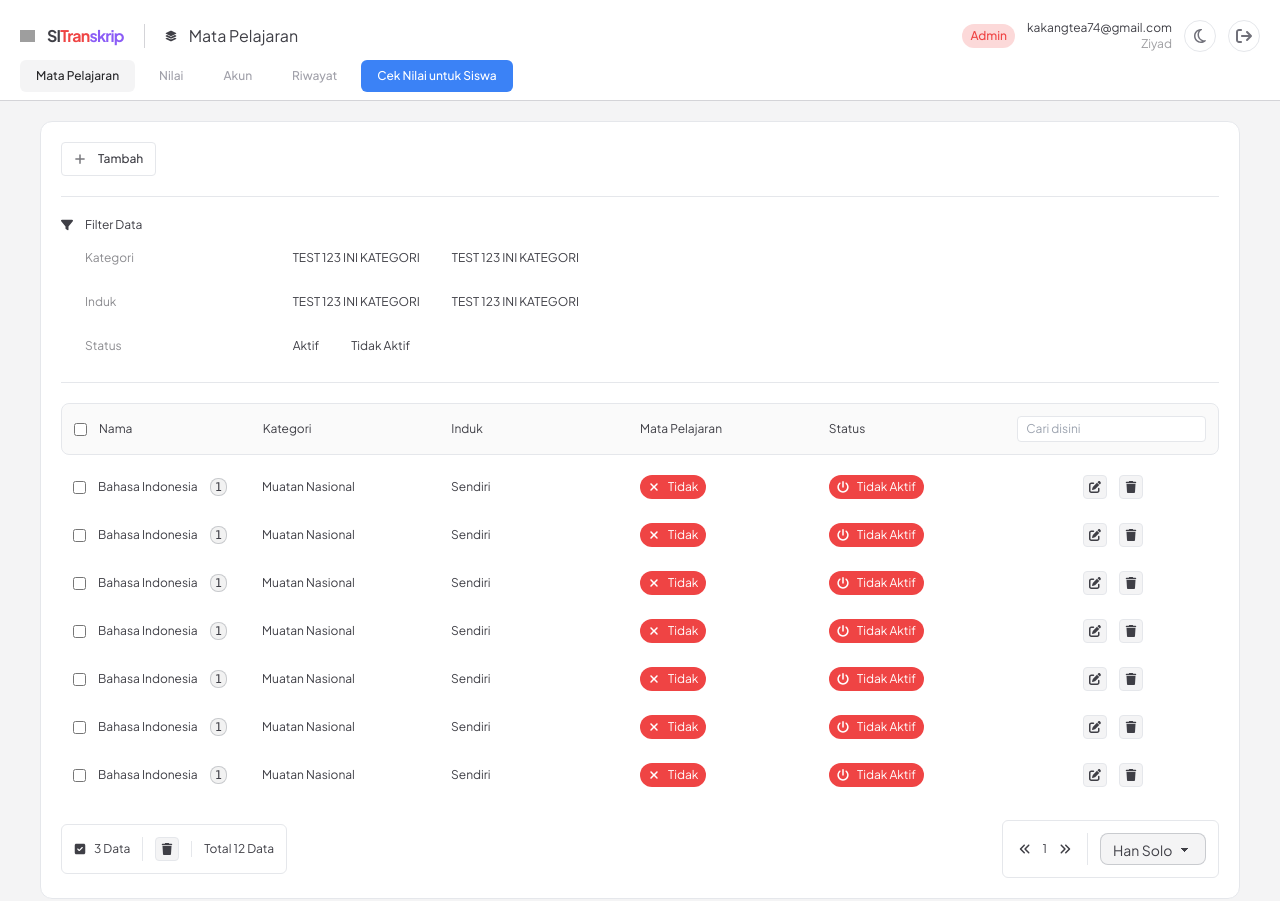
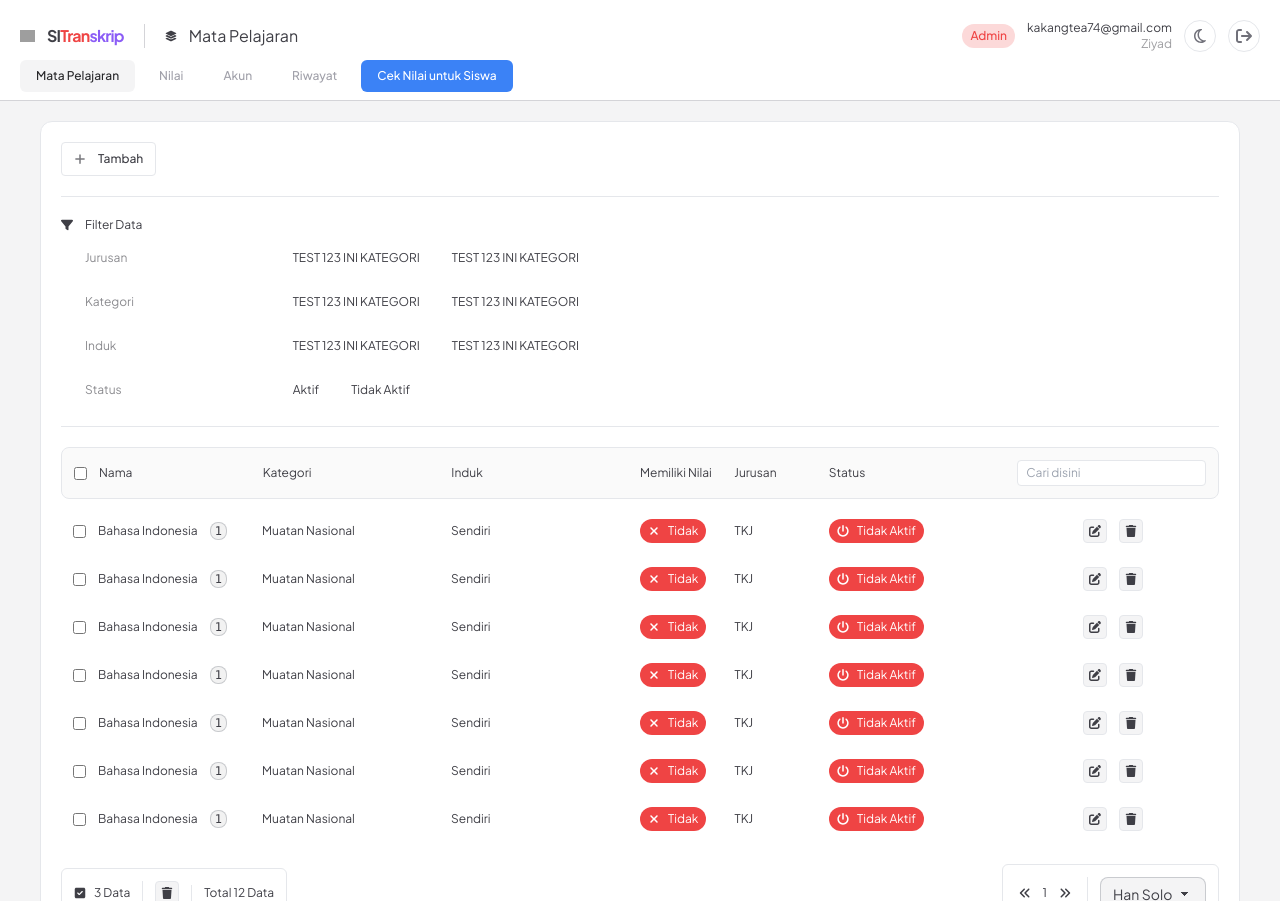
Before and after one commit to ZiyadZK/transkrippu-web, a Next.js app: page /matapelajaran in a window 1280 px wide. Built offline with nearby package versions, Linux system fonts and the light colour scheme; grey boxes are pictures that could not be loaded.

Commit message:
adding jurusan

```diff
--- a/src/app/matapelajaran/page.jsx
+++ b/src/app/matapelajaran/page.jsx
@@ -114,6 +114,19 @@ export default function MataPelajaranPage() {
                         <div className="space-y-3 w-full">
                             <div className="flex flex-col md:flex-row md:items-center gap-2 w-full">
                                 <div className="w-full md:w-1/6 opacity-60">
+                                    Jurusan
+                                </div>
+                                <div className="w-full md:w-5/6 flex items-center gap-2 relative overflow-auto">
+                                    <button type="button" className="flex flex-shrink-0 items-center w-fit gap-3 px-3 py-2 rounded-md hover:bg-zinc-800">
+                                        TEST 123 INI KATEGORI
+                                    </button>
+                                    <button type="button" className="flex flex-shrink-0 items-center w-fit gap-3 px-3 py-2 rounded-md hover:bg-zinc-800">
+                                        TEST 123 INI KATEGORI
+                                    </button>
+                                </div>
+                            </div>
+                            <div className="flex flex-col md:flex-row md:items-center gap-2 w-full">
+                                <div className="w-full md:w-1/6 opacity-60">
                                     Kategori
                                 </div>
                                 <div className="w-full md:w-5/6 flex items-center gap-2 relative overflow-auto">
@@ -167,8 +180,11 @@ export default function MataPelajaranPage() {
                             <div className="col-span-2 hidden md:flex items-center gap-3">
                                 Induk
                             </div>
-                            <div className="col-span-2 hidden md:flex items-center gap-3">
-                                Mata Pelajaran
+                            <div className="col-span-1 hidden md:flex items-center gap-3">
+                                Memiliki Nilai
+                            </div>
+                            <div className="col-span-1 hidden md:flex items-center gap-3">
+                                Jurusan
                             </div>
                             <div className="col-span-2 hidden md:flex items-center gap-3">
                                 Status
@@ -192,11 +208,14 @@ export default function MataPelajaranPage() {
                                 <div className="col-span-2 hidden md:flex items-center gap-3">
                                     Sendiri
                                 </div>
-                                <div className="col-span-2 hidden md:flex items-center gap-1">
+                                <div className="col-span-1 hidden md:flex items-center gap-1">
                                     <button type="button" className="px-2 py-1 rounded-full bg-red-500 dark:bg-red-500/10 text-white dark:text-red-400 flex items-center justify-center gap-2">
                                         <FontAwesomeIcon icon={faXmark} className="w-3 h-3 text-inherit" />
                                         Tidak
                                     </button>
+                                </div>
+                                <div className="col-span-1 hidden md:flex items-center gap-1">
+                                    TKJ
                                 </div>
                                 <div className="col-span-2 hidden md:flex items-center gap-3">
                                     <button type="button" className="px-2 py-1 rounded-full bg-red-500 dark:bg-red-500/10 text-white dark:text-red-400 flex items-center justify-center gap-2">
```
